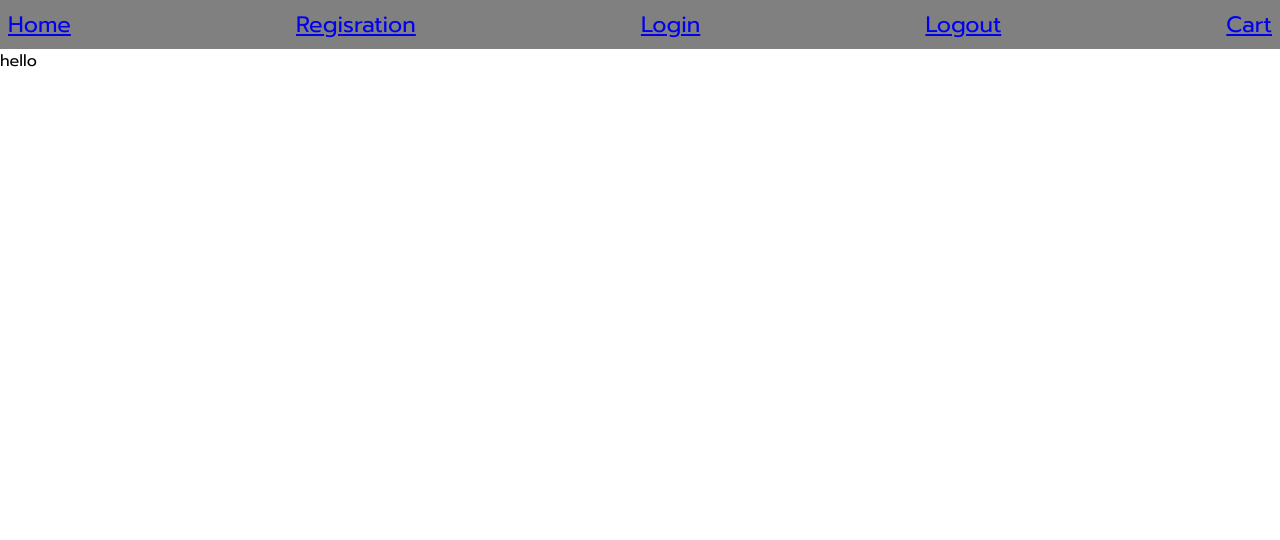
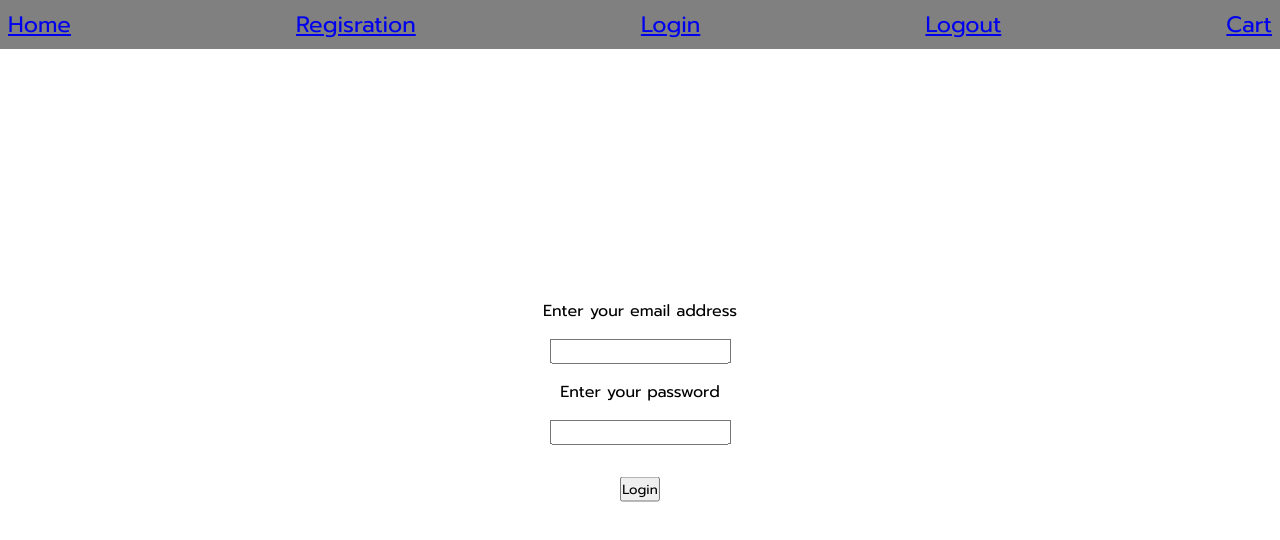
Before and after one commit to Levente26/foodwave, a React (Create React App) app in the folder frontend/: page /login in a window 1280 px wide. Shown: the top 540 px of the page. Built offline with nearby package versions, Linux system fonts and the light colour scheme.

Commit message:
login&logout&register frontend

```diff
--- a/frontend/src/App.css
+++ b/frontend/src/App.css
@@ -15,10 +15,16 @@
 }
 /* -------------------------------------- LANDING PAGE -------------------------------------------------------- */
 .main-title{
-    font-size: 3.5rem;
+    font-size: 4.5rem;
     font-weight: 700;
     letter-spacing: 0.2rem;
     text-align: center;
+}
+
+.subtitle{
+    font-size: 2.5rem;
+    text-align: center;
+    margin-bottom: 2rem;
 }
 
 section{
@@ -50,7 +56,6 @@ section{
     flex-direction: column;
     justify-content: space-between;
     gap: 10rem;
-    /* width: 100%; */
 }
 
 .location-selector{
@@ -98,3 +103,39 @@ section{
 .resturant-name{
     font-size: 1.8rem;
 }
+
+@media screen and (max-width: 800px){
+    .resturant-card{
+        width: 100%
+    }
+}
+
+/* ---------------------------------- LOGIN & LOGOUT & REGISTRATION ----------------------------------------------- */
+
+.logout{
+    font-size: 3rem;
+    position: absolute;
+    top:50%;
+    left: 50%;
+    transform: translate(-50%,-50%);
+}
+
+.login, .registration{
+    display: flex;
+    justify-content: center;
+    align-items: center;
+    flex-direction: column;
+    gap: 2rem;
+    position: absolute;
+    top:50%;
+    left: 50%;
+    transform: translate(-50%,-50%);
+}
+
+form{
+    display: flex;
+    justify-content: center;
+    align-items: center;
+    flex-direction: column;
+    gap: 1rem;
+}
--- a/frontend/src/App.js
+++ b/frontend/src/App.js
@@ -23,7 +23,7 @@ function App() {
           <Route path='/login' element={<Login />} />
           <Route path='/logout' element={<Logout />} />
           <Route path='/cart' element={<Cart />} />
-          <Route path='/resturants' element={<Resturants resturant={resturant}/>} />
+          <Route path='/resturants' element={<Resturants allresturant={resturant}/>} />
           <Route path='/purchase' element={<Purchase />} />
         </Routes>
       </main>
--- a/frontend/src/Components/Homepage.jsx
+++ b/frontend/src/Components/Homepage.jsx
@@ -27,7 +27,11 @@ const Homepage = ( { setResturant } ) => {
         <div className='home'>
             <section className="header">
                 <h1 className="main-title">Food wave</h1>
-                <button onClick={showAllResturants}>Show all resturants!</button>
+                <button onClick={showAllResturants}>Show all resturants</button>
+            </section>
+            <section>
+                <h2 className='subtitle'>Select your location</h2>
+                <LocationSelector resturants={allResturant} setResturant={setAllResturant} setIsClicked={setIsClicked} />
             </section>
             <section>
                 <h2>Our story</h2>
@@ -36,9 +40,6 @@ const Homepage = ( { setResturant } ) => {
                 <p>Lorem ipsum dolor sit amet consectetur adipisicing elit. Ea veritatis neque nam, magni culpa magnam maiores obcaecati a? Ipsa esse porro facere? Quasi consectetur laborum dolorum esse quam. Ipsam, beatae?</p>
                 <p>Lorem ipsum dolor sit amet consectetur adipisicing elit. Corporis molestiae sit, aut asperiores dolorum id, dolor iste fugit deleniti dolorem repellendus ipsum rerum optio facere, hic suscipit? Distinctio, obcaecati dolor?</p>
             </section>
-            <section>
-                <LocationSelector resturants={allResturant} setResturant={setAllResturant} setIsClicked={setIsClicked} />
-            </section>
         </div>
     )
 }
--- a/frontend/src/Components/LocationSelector.jsx
+++ b/frontend/src/Components/LocationSelector.jsx
@@ -35,7 +35,7 @@ const LocationSelector = ( { resturants, setResturant, setIsClicked } ) => {
         <div className='main-location'>
             <div className='location-selector'>
                 <div>
-                    Select your city!
+                    <p>Select your city</p>
                     <select value={selectedCity} onChange={changeCity}>
                         <option value='Budapest'>Budapest</option>
                         <option value='Debrecen'>Debrecen</option>
@@ -47,7 +47,7 @@ const LocationSelector = ( { resturants, setResturant, setIsClicked } ) => {
                 </div>
                 { selectedCity === 'Budapest' &&
                     <div>
-                        Select your district!
+                        <p>Select your district</p>
                         <select value={selectedDistrict} onChange={changeDistrict}>
                             <option value='1'>District 1</option>
                             <option value='2'>District 2</option>
--- a/frontend/src/Components/Login.jsx
+++ b/frontend/src/Components/Login.jsx
@@ -1,9 +1,25 @@
-
+import { useState } from 'react'
 
 const Login = () => {
+    const [email, setEmail] = useState('')
+    const [password, setPassword] = useState('')
+
+    const changeEmail = (e) => {
+        setEmail(e.target.value)
+    }
+    const changePassword = (e) => {
+        setPassword(e.target.value)
+    }
+
     return (
-        <div>
-            hello
+        <div className='login'>
+            <form>
+                <label>Enter your email address</label>
+                <input type='text' value={email} onChange={changeEmail} />
+                <label>Enter your password</label>
+                <input type='text' value={password} onChange={changePassword} />
+            </form>
+            <button>Login</button>
         </div>
     )
 }
--- a/frontend/src/Components/Logout.jsx
+++ b/frontend/src/Components/Logout.jsx
@@ -2,8 +2,8 @@
 
 const Logout = () => {
     return (
-        <div>
-            hello
+        <div className="logout">
+            Successfully logged out
         </div>
     )
 }
--- a/frontend/src/Components/Navbar.jsx
+++ b/frontend/src/Components/Navbar.jsx
@@ -3,7 +3,6 @@ import { Link } from 'react-router-dom'
 const Navbar = () => {
     return (
         <div className='navbar'>
-            {/* LOGO HERE */}
             <Link to='/' className='link'>Home</Link>
             <Link to='/register' className='link'>Regisration</Link>
             <Link to='/login' className='link'>Login</Link>
--- a/frontend/src/Components/Registration.jsx
+++ b/frontend/src/Components/Registration.jsx
@@ -1,9 +1,36 @@
-
+import { useState } from 'react'
 
 const Registration = () => {
+    const [email, setEmail] = useState('')
+    const [username, setUsername] = useState('')
+    const [password, setPassword] = useState('')
+    const [passwordOnceMore, setPasswordOnceMore] = useState('')
+
+    const changeEmail = (e) => {
+        setEmail(e.target.value)
+    }
+    const changeUsername = (e) => {
+        setUsername(e.target.value)
+    }
+    const changePassword = (e) => {
+        setPassword(e.target.value)
+    }
+    const changePasswordOnceMore = (e) => {
+        setPasswordOnceMore(e.target.value)
+    }
     return (
-        <div>
-            hello
+        <div className='registration'>
+            <form>
+                <label>Enter your email address</label>
+                <input type='text' value={email} onChange={changeEmail} />
+                <label>Enter your username</label>
+                <input type='text' value={username} onChange={changeUsername} />
+                <label>Enter your password</label>
+                <input type='text' value={password} onChange={changePassword} />
+                <label>Enter your password once more</label>
+                <input type='text' value={passwordOnceMore} onChange={changePasswordOnceMore} />
+            </form>
+            <button>Registration</button>
         </div>
     )
 }
--- a/frontend/src/Components/Resturants.jsx
+++ b/frontend/src/Components/Resturants.jsx
@@ -1,3 +1,4 @@
+
 
 
 const Resturants = ( { allresturant } ) => {
```
